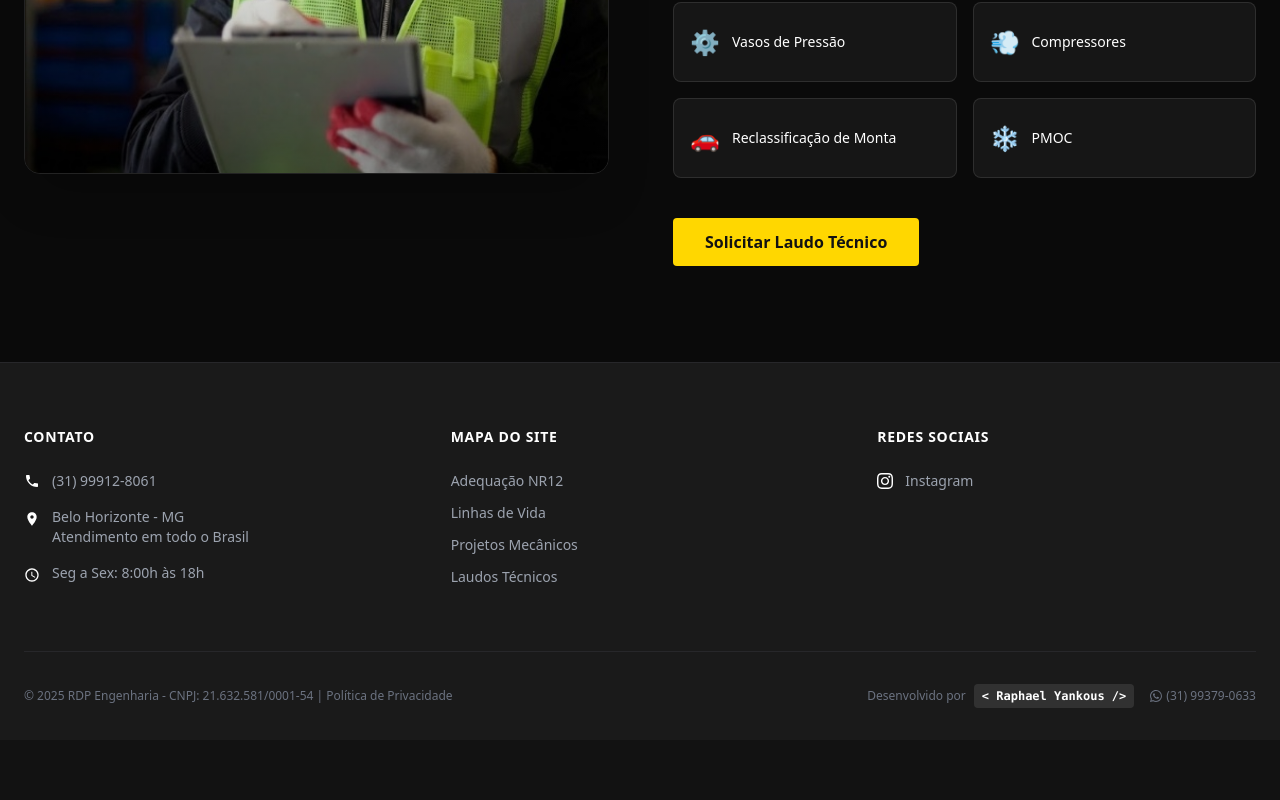
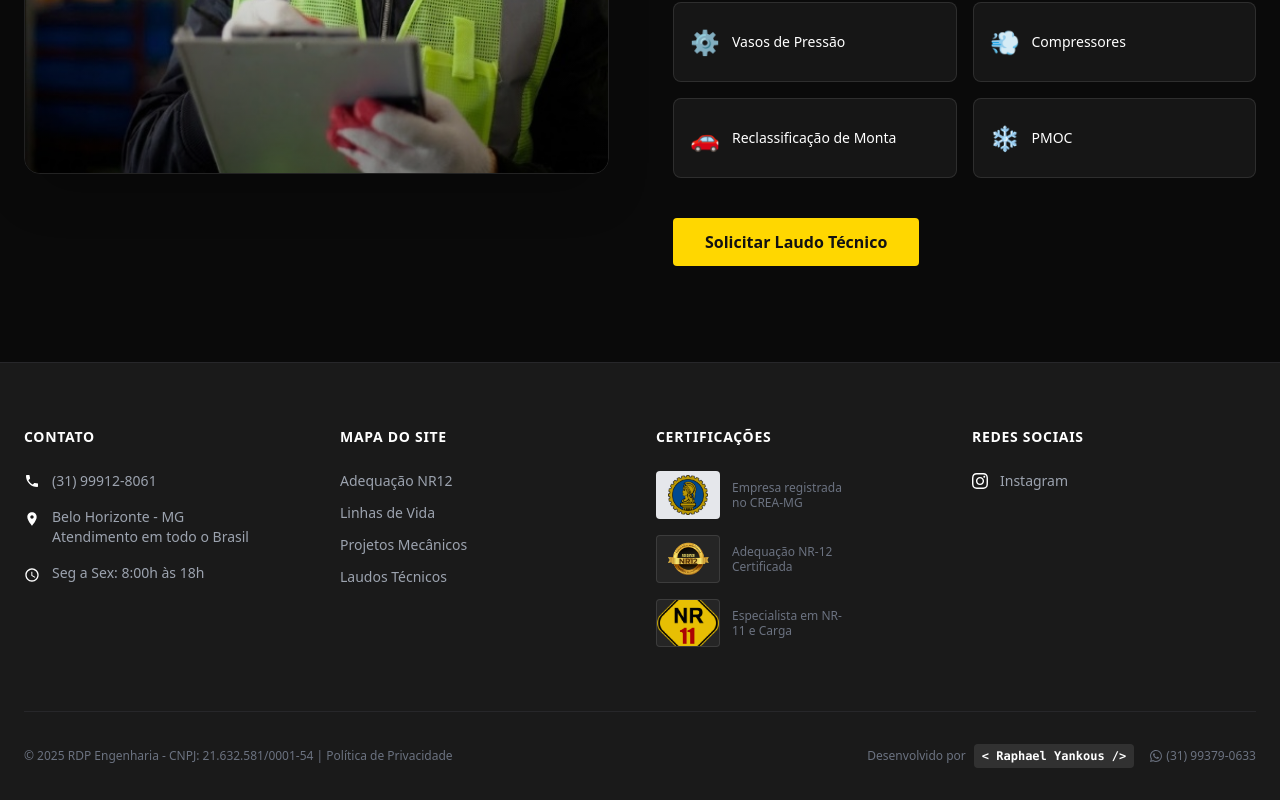
Before and after one commit to RaphaelYankous/site-rdp-engenharia, a React (Vite) app: page / in a window 1280 px wide. Shown: the part 5858-6658 px from the top of the page. Before the commit the page ends 6598 px from the top, so only its background shows below. Built offline with nearby package versions, Linux system fonts and the light colour scheme.

Commit message:
certificados

```diff
--- a/src/App.jsx
+++ b/src/App.jsx
@@ -350,10 +350,12 @@ function App() {
         </div>
       </section>
 
-      {/* --- FOOTER --- */}
+{/* --- FOOTER --- */}
       <footer className="bg-[#1a1a1a] text-white pt-16 pb-8 border-t border-zinc-800 font-sans">
         <div className="max-w-7xl mx-auto px-6">
-          <div className="grid grid-cols-1 md:grid-cols-3 gap-12 mb-16">
+          <div className="grid grid-cols-1 md:grid-cols-2 lg:grid-cols-4 gap-8 mb-16">
+
+            {/* COLUNA 1: CONTATO */}
             <div>
               <h4 className="text-white font-bold text-sm uppercase tracking-wider mb-6">CONTATO</h4>
               <ul className="space-y-4 text-sm text-gray-400">
@@ -362,6 +364,8 @@ function App() {
                 <li className="flex items-start gap-3"><svg xmlns="http://www.w3.org/2000/svg" className="h-4 w-4 text-white mt-1 flex-shrink-0" viewBox="0 0 24 24" fill="currentColor"><path d="M11.99 2C6.47 2 2 6.48 2 12s4.47 10 9.99 10C17.52 22 22 17.52 22 12S17.52 2 11.99 2zM12 20c-4.42 0-8-3.58-8-8s3.58-8 8-8 8 3.58 8 8-3.58 8-8 8zm.5-13H11v6l5.25 3.15.75-1.23-4.5-2.67z"/></svg><span>Seg a Sex: 8:00h às 18h</span></li>
               </ul>
             </div>
+
+            {/* COLUNA 2: MAPA DO SITE */}
             <div>
               <h4 className="text-white font-bold text-sm uppercase tracking-wider mb-6">MAPA DO SITE</h4>
               <ul className="space-y-3 text-sm text-gray-400">
@@ -371,12 +375,45 @@ function App() {
                 <li><a href="#laudos" className="hover:text-engine-primary transition-colors">Laudos Técnicos</a></li>
               </ul>
             </div>
+
+            {/* COLUNA 3: CERTIFICAÇÕES (ATUALIZADA) */}
+            <div>
+               <h4 className="text-white font-bold text-sm uppercase tracking-wider mb-6">CERTIFICAÇÕES</h4>
+               <div className="flex flex-col gap-4">
+                  {/* CREA */}
+                  <div className="flex items-center gap-3">
+                     <div className="bg-gray-200 p-1 rounded h-12 w-16 flex items-center justify-center hover:scale-105 transition-transform cursor-pointer overflow-hidden">
+                        <img src="/CREA.png" alt="Certificado CREA-MG" className="h-full w-auto object-contain" />
+                     </div>
+                     <span className="text-xs text-gray-500 max-w-[120px] leading-tight">Empresa registrada no CREA-MG</span>
+                  </div>
+
+                  {/* NR-12 */}
+                  <div className="flex items-center gap-3">
+                     <div className="bg-white/5 p-1 rounded h-12 w-16 flex items-center justify-center border border-white/10 hover:border-engine-primary/50 hover:scale-105 transition-all cursor-pointer overflow-hidden">
+                        <img src="/image_16.png" alt="Selo NR-12" className="h-full w-auto object-contain" />
+                     </div>
+                     <span className="text-xs text-gray-500 max-w-[120px] leading-tight">Adequação NR-12 Certificada</span>
+                  </div>
+
+                  {/* NR-11 */}
+                  <div className="flex items-center gap-3">
+                     <div className="bg-white/5 rounded h-12 w-16 flex items-center justify-center border border-white/10 hover:border-engine-primary/50 hover:scale-105 transition-all cursor-pointer overflow-hidden relative">
+                        <img src="/NR11.jpg" alt="Selo NR-11" className="w-full h-full object-cover opacity-90 hover:opacity-100 transition-opacity" />
+                     </div>
+                     <span className="text-xs text-gray-500 max-w-[120px] leading-tight">Especialista em NR-11 e Carga</span>
+                  </div>
+               </div>
+            </div>
+
+            {/* COLUNA 4: REDES SOCIAIS */}
             <div>
               <h4 className="text-white font-bold text-sm uppercase tracking-wider mb-6">REDES SOCIAIS</h4>
               <ul className="space-y-4 text-sm text-gray-400">
                 <li><a href="https://www.instagram.com/rdp.engenharia/" target="_blank" rel="noopener noreferrer" className="flex items-center gap-3 hover:text-white transition-colors group"><svg className="h-4 w-4 text-white group-hover:text-engine-primary transition-colors" fill="currentColor" viewBox="0 0 24 24"><path d="M12 2.163c3.204 0 3.584.012 4.85.07 3.252.148 4.771 1.691 4.919 4.919.058 1.265.069 1.645.069 4.849 0 3.205-.012 3.584-.069 4.849-.149 3.225-1.664 4.771-4.919 4.919-1.266.058-1.644.07-4.85.07-3.204 0-3.584-.012-4.849-.07-3.26-.149-4.771-1.699-4.919-4.92-.058-1.265-.07-1.644-.07-4.849 0-3.204.013-3.583.07-4.849.149-3.227 1.664-4.771 4.919-4.919 1.266-.057 1.645-.069 4.849-.069zm0-2.163c-3.259 0-3.667.014-4.947.072-4.358.2-6.78 2.618-6.98 6.98-.059 1.281-.073 1.689-.073 4.948 0 3.259.014 3.668.072 4.948.2 4.358 2.618 6.78 6.98 6.98 1.281.058 1.689.072 4.948.072 3.259 0 3.668-.014 4.948-.072 4.354-.2 6.782-2.618 6.979-6.98.059-1.28.073-1.689.073-4.948 0-3.259-.014-3.667-.072-4.947-.196-4.354-2.617-6.78-6.979-6.98-1.281-.059-1.69-.073-4.949-.073zm0 5.838c-3.403 0-6.162 2.759-6.162 6.162s2.759 6.163 6.162 6.163 6.162-2.759 6.162-6.163c0-3.403-2.759-6.162-6.162-6.162zm0 10.162c-2.209 0-4-1.79-4-4 0-2.209 1.791-4 4-4s4 1.791 4 4c0 2.21-1.791 4-4 4zm6.406-11.845c-.796 0-1.441.645-1.441 1.44s.645 1.44 1.441 1.44c.795 0 1.439-.645 1.439-1.44s-.644-1.44-1.439-1.44z"/></svg><span>Instagram</span></a></li>
               </ul>
             </div>
+
           </div>
           <div className="border-t border-zinc-800 pt-8 flex flex-col md:flex-row justify-between items-center gap-4">
             <div className="text-xs text-gray-500 text-center md:text-left">© {new Date().getFullYear()} RDP Engenharia - CNPJ: 21.632.581/0001-54 | <a href="#" className="hover:text-white">Política de Privacidade</a></div>
```
